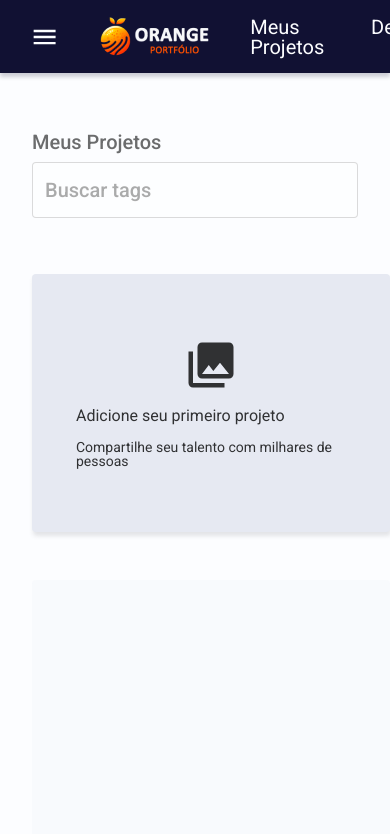
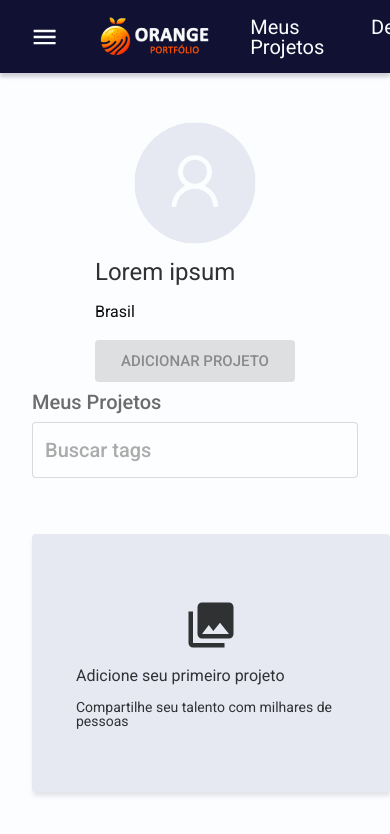
Before and after one commit to squad7-fcamara/spa-orange-portfolio, a React (Vite) app: page /my-projects in a window 390 px wide. Shown: the top 834 px of the page. Built offline with nearby package versions, Linux system fonts and the light colour scheme.

Commit message:
:sparkles: feat: Added responsive profile stamp

```diff
--- a/src/GlobalStyled.jsx
+++ b/src/GlobalStyled.jsx
@@ -1,7 +1,6 @@
 import { createGlobalStyle, styled } from "styled-components";
 
 export const Dashboard = styled.div`
-  max-width: 1280px;
   width: 100%;
   padding: 7.6rem 3.2rem; //TODO: 24px no mobile
   margin: 4.6rem auto;
--- /dev/null
+++ b/src/components/ProfileStamp/index.jsx
@@ -0,0 +1,18 @@
+import { ProfileStampSC } from "./style";
+
+function ProjectStamp() {
+  return (
+    <ProfileStampSC>
+      <div>
+        <img src="/src/assets/images/profile-picture-default.svg" alt="" />
+      </div>
+      <div>
+        <h1>Lorem ipsum</h1>
+        <p>Brasil</p>
+        <button>ADICIONAR PROJETO</button>
+      </div>
+    </ProfileStampSC>
+  );
+}
+
+export default ProjectStamp;
--- /dev/null
+++ b/src/components/ProfileStamp/style.jsx
@@ -0,0 +1,49 @@
+import styled from "styled-components";
+
+const breakpoint = "768px";
+
+export const ProfileStampSC = styled.div`
+  max-width: 36.4rem;
+  margin: 0 auto;
+  display: flex;
+  justify-content: space-between;
+
+  img {
+    width: 12.2rem;
+    margin-right: 4.2rem;
+  }
+  div {
+    min-height: 12.2rem;
+    display: flex;
+    flex-direction: column;
+    justify-content: space-between;
+  }
+  h1 {
+    font-size: 2.4rem;
+    color: #303133;
+  }
+  p {
+    font-size: 1.6rem;
+    color: #0b0c0d;
+  }
+  button {
+    width: 20rem;
+    height: 4.2rem;
+    font-size: 1.5rem;
+    font-weight: 500;
+    color: #00000061;
+    border: none;
+    border-radius: 0.4rem;
+    background: #0000001e;
+  }
+
+  @media (max-width: ${breakpoint}) {
+    & {
+      flex-direction: column;
+
+      img {
+        margin: 0 auto 1.6rem;
+      }
+    }
+  }
+`;
--- a/src/pages/MyProjects/index.jsx
+++ b/src/pages/MyProjects/index.jsx
@@ -1,10 +1,12 @@
 import { Dashboard } from "../../GlobalStyled";
+import ProjectStamp from "../../components/ProfileStamp";
 import ProjectCard from "../../components/ProjectCard";
 import SearchBar from "../../components/SearchBar";
 
 function MyProjects() {
   return (
     <Dashboard>
+      <ProjectStamp />
       <SearchBar />
       <ProjectCard />
     </Dashboard>
```
